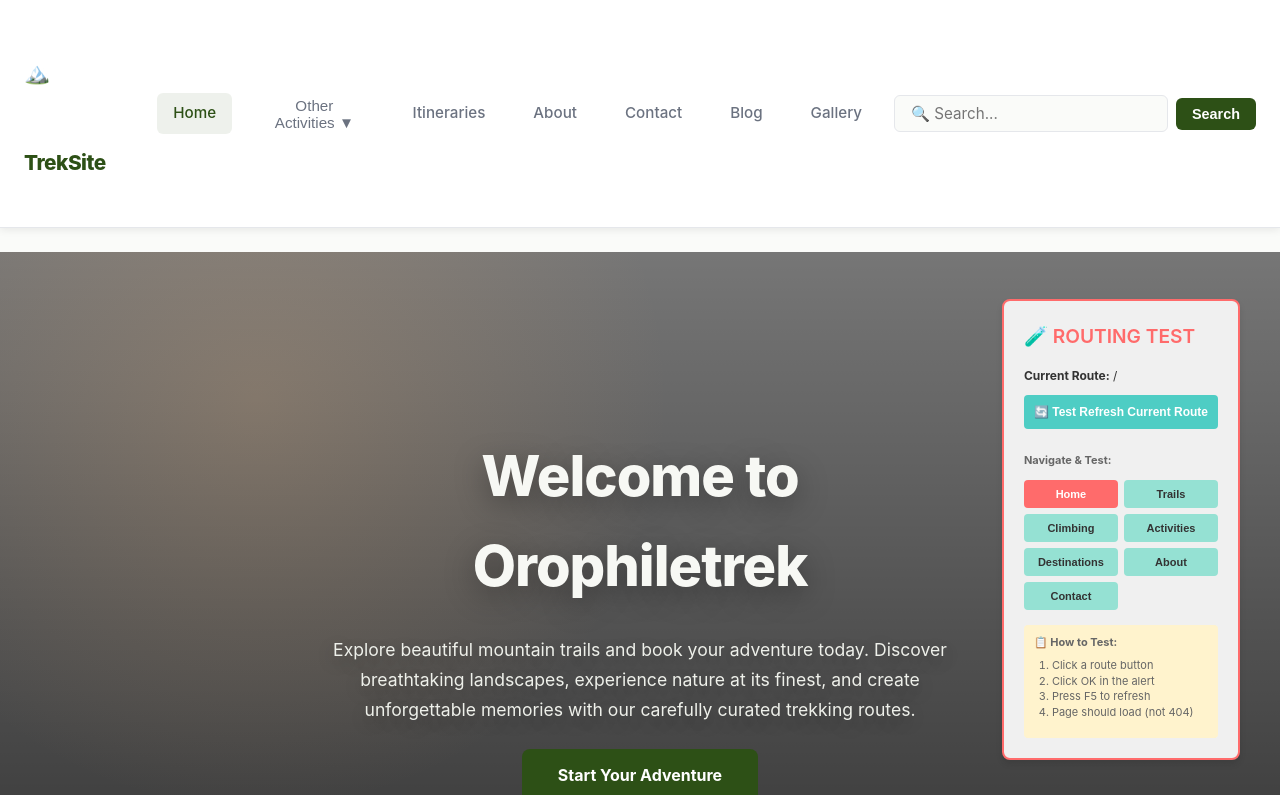
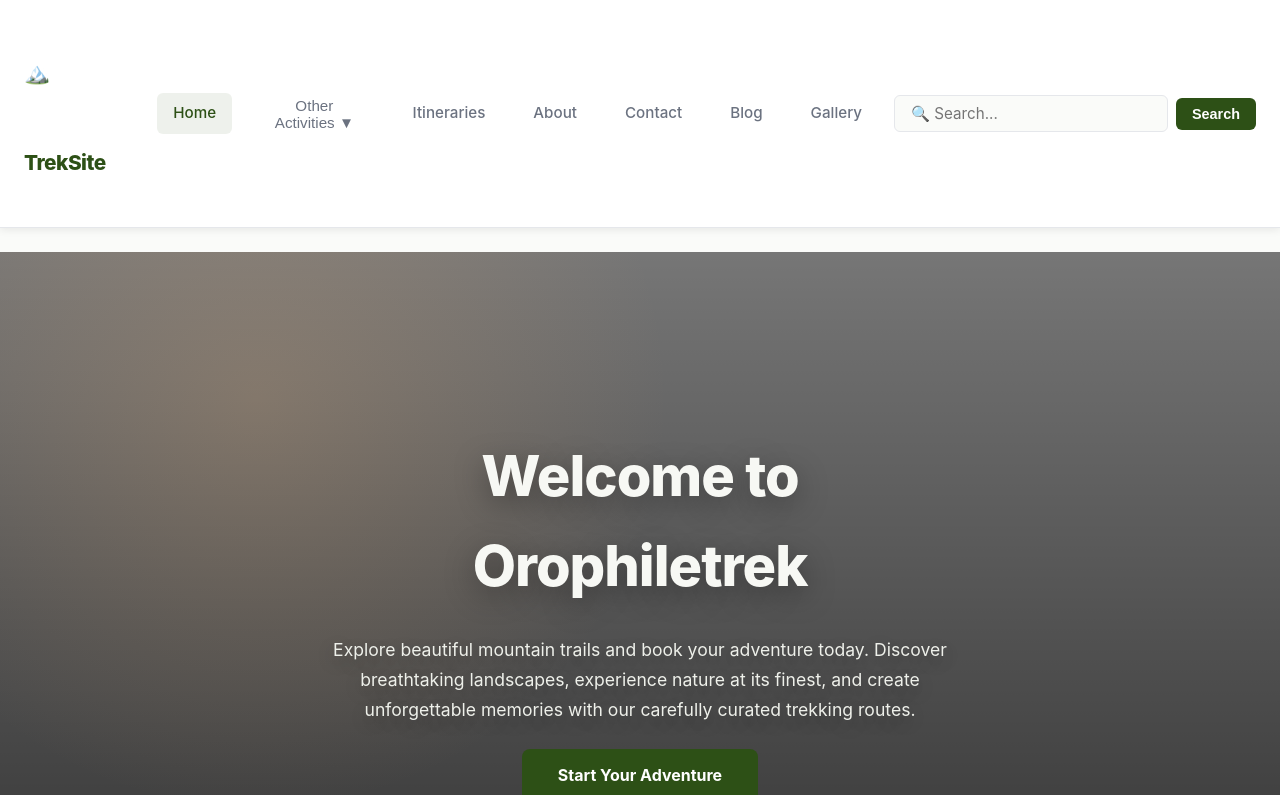
Before and after one commit to Arunkc03/treksite_shayatri, a React (Vite) app in the folder frontend/: page / in a window 1280 px wide. Shown: the top 795 px of the page. Built offline with nearby package versions, Linux system fonts and the light colour scheme; no server answers.

Commit message:
Remove RoutingTest component from frontend

```diff
--- a/frontend/src/App.jsx
+++ b/frontend/src/App.jsx
@@ -2,7 +2,6 @@ import React, { useEffect } from 'react'
 import { Routes, Route, useLocation } from 'react-router-dom'
 import Header from './components/Header'
 import Footer from './components/Footer'
-import RoutingTest from './components/RoutingTest'
 import Home from './pages/Home'
 import Trails from './pages/Trails'
 import TrailDetail from './pages/TrailDetail'
@@ -91,7 +90,6 @@ export default function App() {
         </Routes>
       </main>
       <Footer />
-      <RoutingTest />
     </div>
   )
 }
```
